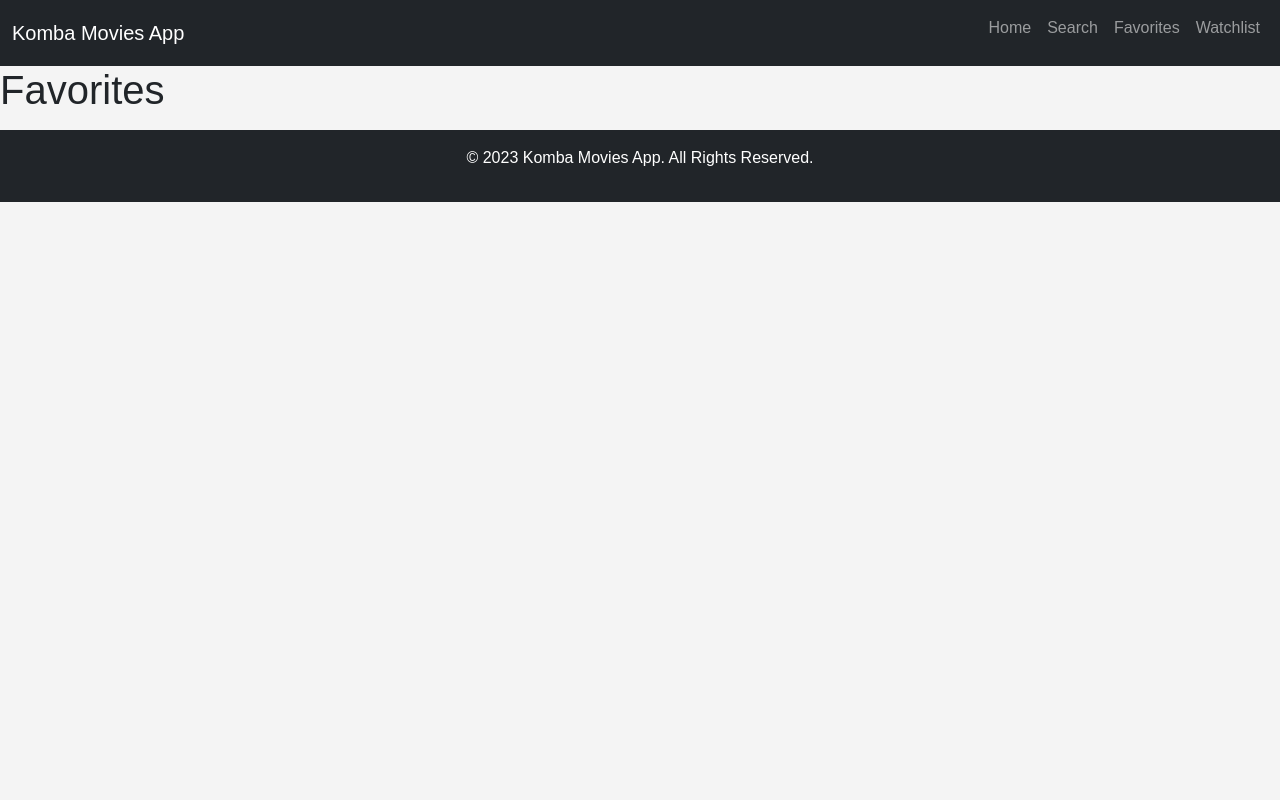
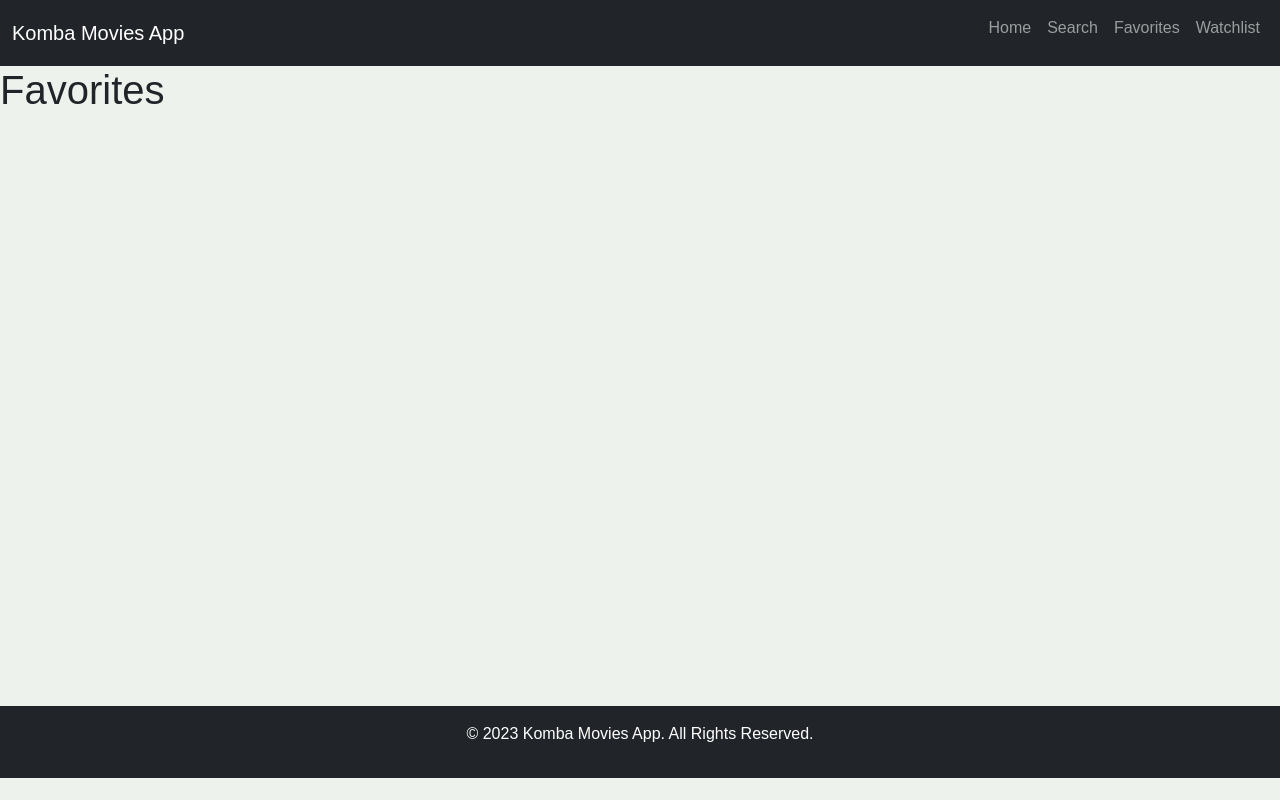
Before and after one commit to johnkomba/movie-app, a React (Create React App) app: page /favorites in a window 1280 px wide. Built offline with nearby package versions, Linux system fonts and the light colour scheme.

Commit message:
additional code

```diff
--- a/src/App.js
+++ b/src/App.js
@@ -67,6 +67,7 @@ function App() {
   };
 
   return (
+    <div>
     <Router>
       <Navbar />
       <Routes>
@@ -83,8 +84,10 @@ function App() {
         />
         <Route path="*" element={<NotFound />} />
       </Routes>
-      <Footer />
+      <Footer/>
     </Router>
+
+    </div>
 
   );
 }
--- a/src/components/Favorites.js
+++ b/src/components/Favorites.js
@@ -3,6 +3,7 @@ import React from 'react';
 
 function Favorites({ favorites, removeFromFavorites }) {
   return (
+    <div className="content">
     <div>
       <h1>Favorites</h1>
       <ul>
@@ -14,6 +15,7 @@ function Favorites({ favorites, removeFromFavorites }) {
         ))}
       </ul>
     </div>
+    </div>
   );
 }
 
--- a/src/components/Footer.js
+++ b/src/components/Footer.js
@@ -1,6 +1,6 @@
 export default function Footer() {
     return (
-      <footer className="bg-dark text-white text-center py-3 footer">
+      <footer className="footer">
         <p>&copy; 2023 Komba Movies App. All Rights Reserved.</p>
       </footer>
     );
--- a/src/components/Search.js
+++ b/src/components/Search.js
@@ -18,7 +18,8 @@ function Search({ addToFavorites, addToWatchlist }) {
   };
 
   return (
-    <div className="center-content"> {/* Added className for centering */}
+    <div className="content-search">
+      <div className="center-content">
         <h1>Search Movies/Series</h1>
         <form onSubmit={handleSearch}>
           <input
@@ -30,17 +31,20 @@ function Search({ addToFavorites, addToWatchlist }) {
           <button type="submit">Search</button>
         </form>
 
+        {searchResults.length > 0 ? (
           <ul>
             {searchResults.map((movie) => (
               <li key={movie.imdbID}>
                 <h3>{movie.Title}</h3>
                 <p>Year: {movie.Year}</p>
-            <img src={movie.Poster} alt={`${movie.Title} Poster`} /> {/* Added poster */}
+                <img src={movie.Poster} alt={`${movie.Title} Poster`} />
                 <button onClick={() => addToFavorites(movie)}>Add to Favorites</button>
                 <button onClick={() => addToWatchlist(movie)}>Add to Watchlist</button>
               </li>
             ))}
           </ul>
+        ) : null}
+      </div>
     </div>
   );
 }
--- a/src/components/Watchlist.js
+++ b/src/components/Watchlist.js
@@ -3,6 +3,7 @@ import React from 'react';
 
 function Watchlist({ watchlist, removeFromWatchlist }) {
   return (
+    <div className="content">
     <div>
       <h1>Watchlist</h1>
       <ul>
@@ -14,6 +15,7 @@ function Watchlist({ watchlist, removeFromWatchlist }) {
         ))}
       </ul>
     </div>
+    </div>
   );
 }
 
--- a/src/styles.css
+++ b/src/styles.css
@@ -2,15 +2,10 @@ body {
     font-family: Arial, sans-serif;
     margin: 0;
     padding: 0;
-    background-color: #f4f4f4;
+    background-color: #edf3ec;
   }
 
-  header, footer {
-    background-color: #5abb2d;
-    color: #fff;
-    text-align: center;
-    padding: 10px;
-  }
+
 
   ul {
     list-style: none;
@@ -54,20 +49,13 @@ body {
   .pagination button {
     margin: 0 5px;
   }
-  /* styles.css */
-
-/* Add your other styles here */
-
-button {
-  /* Add default button styles */
-}
 
 button.added {
-  background-color: green; /* Change the color when added */
+  background-color: green;
 }
 
 button:hover {
-  background-color: lightgray; /* Change the color on hover */
+  background-color: rgb(115, 231, 20);
 }
 .center-content {
   display: flex;
@@ -100,3 +88,34 @@ button:hover {
   overflow-y: auto;
   flex-grow: 1;
 }
+body {
+  display: flex;
+  flex-direction: column;
+  min-height: 100vh;
+}
+
+.content {
+  flex-grow: 1;
+  height: 80vh ;
+}
+body.search-results {
+  min-height: 90vh; /* Set height to 90vh when there are search results */
+}
+body {
+  display: flex;
+  flex-direction: column;
+  min-height: 100vh; /* Change min-height to 100vh for full viewport height */
+}
+
+.footer {
+  margin-top: auto; /* Push the footer to the bottom */
+}
+body {
+  display: flex;
+  flex-direction: column;
+  min-height: 100vh;
+}
+.content-search {
+  height: auto;
+  min-height: 70vh;
+}
```
Lines whose indentation alone changed are shown as unchanged.
